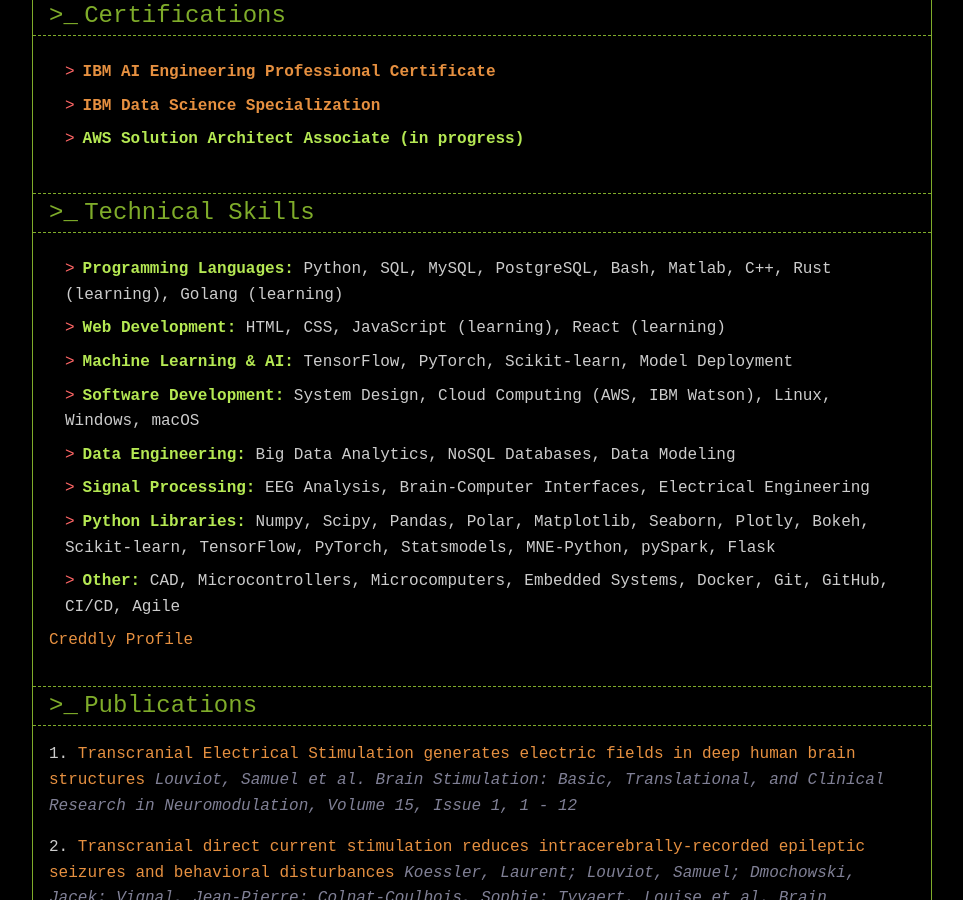
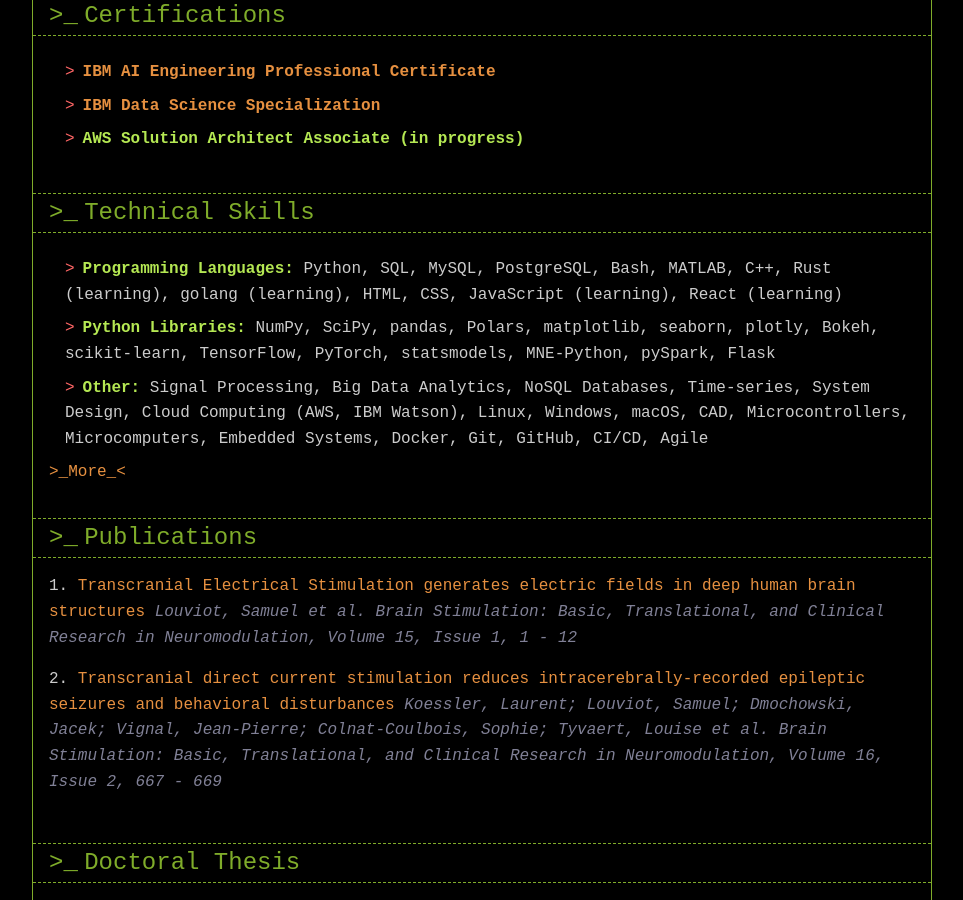
Before and after one commit to Sam54000/Sam54000.github.io, a Jekyll site: the page built from resume.markdown, in a window 1280 px wide and 900 px high, scrolled down 3415 px. Shown: the whole window, without its empty margins (158-1121 px from the left). Built offline with Jekyll 4.4.1, drawn with Linux system fonts in a browser that asks for light colours; some web fonts are replaced.

Commit message:
Corrected minor typo adn reorganized skills

```diff
--- a/contact.markdown
+++ b/contact.markdown
@@ -6,8 +6,8 @@
 
 # Get in Touch
 
-Feel free to reach out using the form below. I'll get back to you as soon as possible
-You can also contact me on [LinkedIn](https://www.linkedin.com/in/samuel-louviot) or see my [GitHub](https://github.com/Sam54000).
+Feel free to reach out using the form below, I'll get back to you as soon as possible.
+<br>You can also contact me on [LinkedIn](https://www.linkedin.com/in/samuel-louviot) or see my [GitHub](https://github.com/Sam54000).
 
 <form action="https://formspree.io/f/mpwqgbnd" method="POST">
   <input type="hidden" name="_next" value="https://sam54000.github.io/contact/">
--- a/resume.markdown
+++ b/resume.markdown
@@ -148,16 +148,11 @@
     </div>
     <div class="tui-section-content">
         <ul>
-            <li><strong class="highlight">Programming Languages:</strong> Python, SQL, MySQL, PostgreSQL, Bash, Matlab, C++, Rust (learning), Golang (learning)</li>
-            <li><strong class="highlight">Web Development:</strong> HTML, CSS, JavaScript (learning), React (learning)</li>
-            <li><strong class="highlight">Machine Learning & AI:</strong> TensorFlow, PyTorch, Scikit-learn, Model Deployment</li>
-            <li><strong class="highlight">Software Development:</strong> System Design, Cloud Computing (AWS, IBM Watson), Linux, Windows, macOS</li>
-            <li><strong class="highlight">Data Engineering:</strong> Big Data Analytics, NoSQL Databases, Data Modeling</li>
-            <li><strong class="highlight">Signal Processing:</strong> EEG Analysis, Brain-Computer Interfaces, Electrical Engineering</li>
-            <li><strong class="highlight">Python Libraries:</strong> Numpy, Scipy, Pandas, Polar, Matplotlib, Seaborn, Plotly, Bokeh, Scikit-learn, TensorFlow, PyTorch, Statsmodels, MNE-Python, pySpark, Flask</li>
-            <li><strong class="highlight">Other:</strong> CAD, Microcontrollers, Microcomputers, Embedded Systems, Docker, Git, GitHub, CI/CD, Agile</li>
+            <li><strong class="highlight">Programming Languages:</strong> Python, SQL, MySQL, PostgreSQL, Bash, MATLAB, C++, Rust (learning), golang (learning), HTML, CSS, JavaScript (learning), React (learning)</li>
+            <li><strong class="highlight">Python Libraries:</strong> NumPy, SciPy, pandas, Polars, matplotlib, seaborn, plotly, Bokeh, scikit-learn, TensorFlow, PyTorch, statsmodels, MNE-Python, pySpark, Flask</li>
+            <li><strong class="highlight">Other:</strong> Signal Processing, Big Data Analytics, NoSQL Databases, Time-series, System Design, Cloud Computing (AWS, IBM Watson), Linux, Windows, macOS, CAD, Microcontrollers, Microcomputers, Embedded Systems, Docker, Git, GitHub, CI/CD, Agile</li>
         </ul>
-        <a href="https://www.credly.com/users/samuel-louviot.e200ccc5">Creddly Profile</a>
+        <a href="https://www.credly.com/users/samuel-louviot.e200ccc5">>_More_<</a>
     </div>
 </div>
 
```
